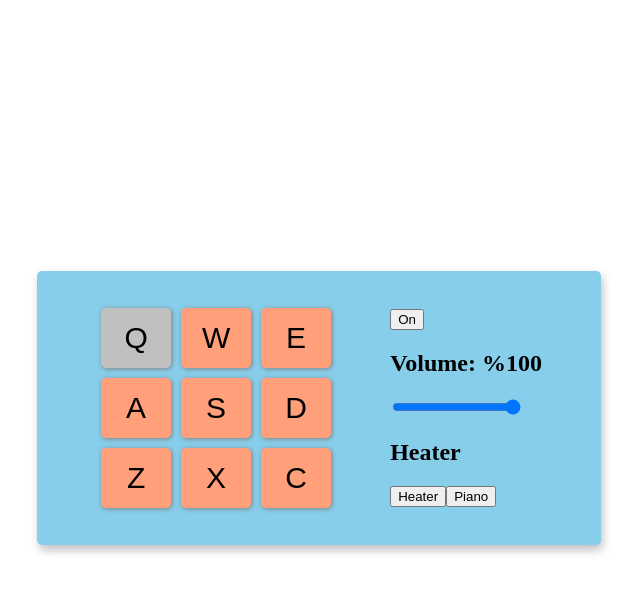
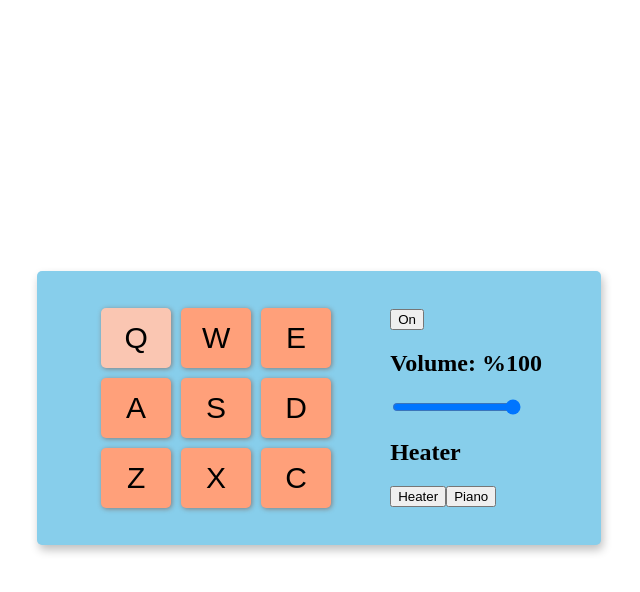
Before and after one commit to 2016lisali/fcc_drum_machine_react, a React (Create React App) app: page / in a window 1280 px wide. In both pictures the pointer is over the button 457 px from the left and 338 px from the top of the page. Shown: the top 592 px of the page, without its empty margins (321-961 px from the left). Built offline with nearby package versions, Linux system fonts and the light colour scheme.

Commit message:
change hover color of drum-pad

```diff
--- a/src/App.css
+++ b/src/App.css
@@ -22,9 +22,12 @@
   border-radius: 5px;
   border-style: none;
   box-shadow: 1px 1px 5px grey;
+
 }
 .drum-pad:hover {
-  background-color: silver;
+  background-color: rgb(250, 198, 178);
+  transition: all 0.5s ease;
+
 }
 #root {
   display: flex;
```
